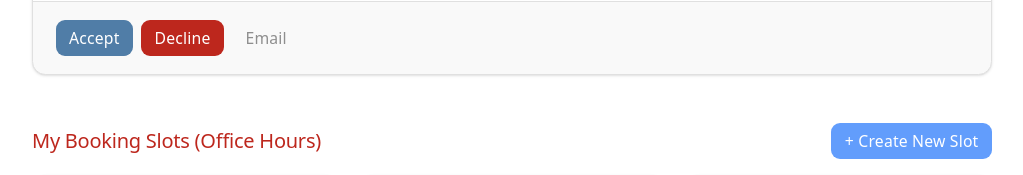
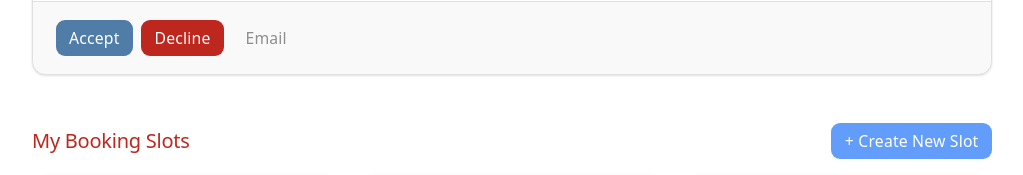
Before and after one commit to AyazCiplak/comp307-booking-frontend, a React (Vite) app: page /dashboard in a window 1280 px wide. Shown: the part 1660-1835 px from the top of the page, without its empty margins (128-1151 px from the left). Built offline with nearby package versions, Linux system fonts and the light colour scheme.

Commit message:
Minor name changes to Dashboard

```diff
--- a/src/pages/shared/Dashboard.tsx
+++ b/src/pages/shared/Dashboard.tsx
@@ -24,6 +24,7 @@ const GRID: React.CSSProperties = {
  *
  * Sections (in order):
  *  1. "My Appointments" -> all users: slots already booked (confirmed)
+ *  ---> Can show ANY type of CONFIRMED meeting the current individual has booked
  *  2. "Find a Slot" -> all users: call-to-action (button) to browse owners list
  *  3. "Pending Requests" -> OWNERS ONLY: incoming Type 1 requests to accept/decline
  *  4. "My Booking Slots" -> OWNERS ONLY: type 3 office-hour slots they created
@@ -249,10 +250,10 @@ function Dashboard() {
             )}
           </section>
 
-          {/* Section 4: My Booking Slots (Type 3) */}
+          {/* Section 4: My Booking Slots (Type 1, Type 3) [TODO: Extend to also display confirmed type 2] */}
           <section style={{ marginBottom: "48px" }}>
             <div style={sectionRow}>
-              <h2 style={{ fontSize: "20px", margin: 0 }}>My Booking Slots (Office Hours)</h2>
+              <h2 style={{ fontSize: "20px", margin: 0 }}>My Booking Slots</h2>
               <Button
                 variant="secondary"
                 size="sm"
```
